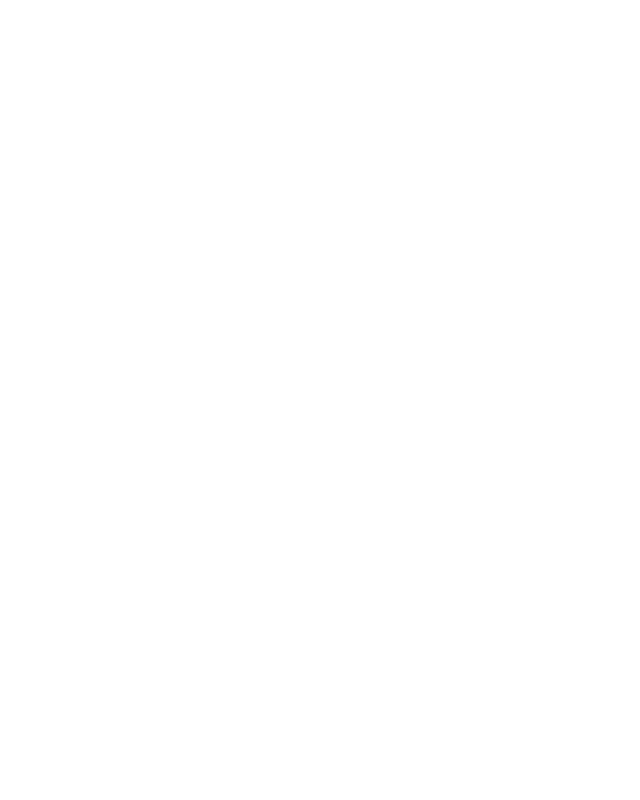
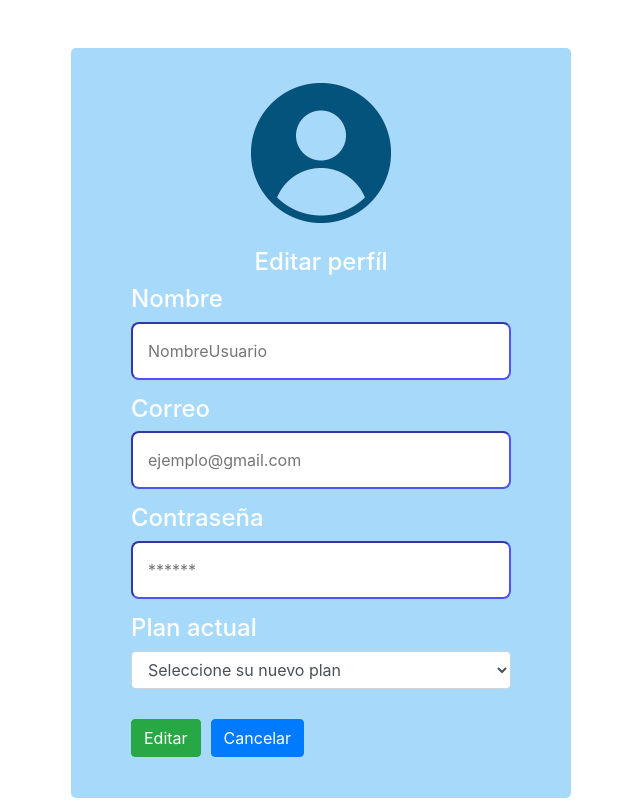
Before and after one commit to MaverickMartinez/Proyecto-Desarrollo-Web, an Angular app in the folder frontend/proyectoDW/: page / in a window 1280 px wide. Shown: the whole page, without its empty margins (319-959 px from the left). Built offline with nearby package versions, Linux system fonts and the light colour scheme.

Commit message:
vistas mudadas a angular

```diff
--- a/frontend/proyectoDW/src/app/app.component.html
+++ b/frontend/proyectoDW/src/app/app.component.html
@@ -1,6 +1,15 @@
 <!--<router-outlet>trabajar aqui</router-outlet>-->
 <!--<app-registro-usuarios></app-registro-usuarios>-->
 <!--<app-iniciar-sesion></app-iniciar-sesion>-->
+<!--<app-home></app-home>-->
+<!--<app-perfil-usuario></app-perfil-usuario>-->
+<app-editar-perfil></app-editar-perfil>
+
+
+
+
+
+
 
   <!--  <nav class="navbar navbar-expand-md fixed-top barraHome">
         <div class="collapse navbar-collapse" id="navbarsExampleDefault">
--- a/frontend/proyectoDW/src/app/app.module.ts
+++ b/frontend/proyectoDW/src/app/app.module.ts
@@ -10,13 +10,17 @@
 import { NgbModule } from '@ng-bootstrap/ng-bootstrap';
 import { IniciarSesionComponent } from './components/iniciar-sesion/iniciar-sesion.component';
 import { HomeComponent } from './components/home/home.component';
+import { PerfilUsuarioComponent } from './componets/perfil-usuario/perfil-usuario.component';
+import { EditarPerfilComponent } from './components/editar-perfil/editar-perfil.component';
 
 @NgModule({
   declarations: [
     AppComponent,
     RegistroUsuariosComponent,
     IniciarSesionComponent,
-    HomeComponent
+    HomeComponent,
+    PerfilUsuarioComponent,
+    EditarPerfilComponent
   ],
   imports: [
     BrowserModule,
--- /dev/null
+++ b/frontend/proyectoDW/src/app/components/editar-perfil/editar-perfil.component.html
@@ -0,0 +1,29 @@
+<!--Componente para editar perfil del usuario-->
+
+<div class="container">
+    <div class="row">
+        <div class="col-12">
+            <section class="registro mt-5" style="height: 750px;">
+                <img class="logo" src="../assets/images/usuario.png" style="margin-bottom: 20px; width: 150px;">
+                <h4 style="text-align: center; margin-top: 5px;">Editar perfíl</h4>
+                <h4 style="margin-top: 5px;">Nombre</h4>
+                <input type="text" class="input" placeholder="NombreUsuario"><br>
+                <h4 style="margin-top: 5px;">Correo</h4>
+                <input type="text" class="input" placeholder="ejemplo@gmail.com"><br>
+                <h4 style="margin-top: 5px;">Contraseña</h4>
+                <input type="text" class="input" placeholder="******"><br>
+                <h4 style="margin-top: 5px;">Plan actual</h4>
+                <select class="form-control">
+                    <option >Seleccione su nuevo plan</option>
+                    <option >Plan gratuito</option>
+                    <option >Plan socio</option>
+                    <option >Plan premium</option>
+                </select>
+                <div style="margin-top: 30px;">
+                 <a href="../vistas/perfilUsuario.html"><button type="button" class="btn btn-success" style="margin-right: 10px;">Editar</button></a>
+                 <a href="../vistas/perfilUsuario.html"><button type="button" class="btn btn-primary">Cancelar</button></a>
+               </div>
+            </section>
+        </div>
+    </div>
+</div>
--- /dev/null
+++ b/frontend/proyectoDW/src/app/components/editar-perfil/editar-perfil.component.ts
@@ -0,0 +1,15 @@
+import { Component, OnInit } from '@angular/core';
+
+@Component({
+  selector: 'app-editar-perfil',
+  templateUrl: './editar-perfil.component.html',
+  styleUrls: ['./editar-perfil.component.css']
+})
+export class EditarPerfilComponent implements OnInit {
+
+  constructor() { }
+
+  ngOnInit(): void {
+  }
+
+}
--- a/frontend/proyectoDW/src/app/components/home/home.component.html
+++ b/frontend/proyectoDW/src/app/components/home/home.component.html
@@ -1 +1,63 @@
-<p>home works!</p>
+<!--Componente para home o espacio de trabajo-->
+
+
+    <nav class="navbar navbar-expand-md fixed-top barraHome">
+        <div class="collapse navbar-collapse" id="navbarsExampleDefault">
+            <img src="../assets/images/logo.png" class="ml-2">
+
+            <form class="form-inline my-2 my-lg-0" style="margin-left: auto;">
+                <img src="../assets/images/usuario.png" class="ml-auto" style="width: 100px;">
+                <a data-toggle="modal" data-target="#perfilModal"><h6 class="letra">Nombre Usuario</h6></a>
+            </form>
+        </div>
+        </nav>
+
+        <main role="main" style="margin-left: 30px; margin-right: 30px;">
+
+            <div class="container-fluid" style="margin-top: 150px;">
+
+                <div class="row" style="margin-top: 30px;">
+
+                        <div class="col-xl-6 col-lg-6 col-md-12 col-sm-12" style="background-color: blueviolet;">
+                            <h1>Html</h1>
+                        </div>
+                        <div class="col-xl-6 col-lg-6 col-md-12 col-sm-12" style="background-color: blue;">
+                            <h1>Css</h1>
+                        </div>
+                        <div class="col-xl-6 col-lg-6 col-md-12 col-sm-12" style="background-color: green;">
+                            <h1>JS</h1>
+                        </div>
+                        <div class="col-xl-6 col-lg-6 col-md-12 col-sm-12" style="background-color: gray;">
+                            <h1>Pagina web</h1>
+                        </div>
+
+                </div>
+
+        </div>
+        <!--
+
+        <div class="footer">
+            <h5 class="ml-auto mr-auto">powered by Codem</h5>
+            <h6>@copyright 2021</h6>
+        </div>
+        -->
+
+        </main><!-- /.container -->
+
+
+
+          <!-- perfilModal -->
+          <div class="modal fade" id="perfilModal" tabindex="-1" aria-labelledby="exampleModalLabel" aria-hidden="true">
+            <div class="modal-dialog">
+              <div class="modal-content">
+
+                <div class="modal-body">
+                    <a href="../vistas/perfilUsuario.html"><h5 class="letra" style="color: black;">Ver perfíl</h5></a><hr>
+                    <a href="../../Proyecto-Desarrollo-Web/index.html"><h5 class="letra" style="color: black;">Cerrar sesión</h5></a>
+                </div>
+                <div class="modal-footer">
+                  <button type="button" class="btn btn-primary" data-dismiss="modal">Cerrar</button>
+                </div>
+              </div>
+            </div>
+          </div>
--- /dev/null
+++ b/frontend/proyectoDW/src/app/componets/perfil-usuario/perfil-usuario.component.html
@@ -0,0 +1,27 @@
+<!--Componente para ver el perfil del usuario-->
+
+
+  <div class="container">
+        <div class="row">
+                <div class="col-12">
+                    <section class="registro mt-5" style="height: 750px;">
+
+                        <img class="logo" src="../assets/images/usuario.png" style="margin-bottom: 20px; width: 150px;">
+                        <h4 style="text-align: center; margin-top: 5px;">Perfíl usuario</h4>
+                        <h4 style="margin-top: 5px;">Nombre</h4>
+                        <input type="text" class="input" placeholder="NombreUsuario"><br>
+                        <h4 style="margin-top: 5px;">Correo</h4>
+                        <input type="text" class="input" placeholder="ejemplo@gmail.com"><br>
+                        <h4 style="margin-top: 5px;">Contraseña</h4>
+                        <input type="text" class="input" placeholder="******"><br>
+                        <h4 style="margin-top: 5px;">Plan actual</h4>
+                        <h5 style="margin-top: 5px;">Gratuito</h5>
+
+                            <div style="margin-top: 30px;">
+                            <a href="../vistas/editarPerfil.html"><button type="button" class="btn btn-success" style="margin-right: 10px;">Editar</button></a>
+                            <a href="../vistas/home.html"><button type="button" class="btn btn-primary">Cancelar</button></a>
+                            </div>
+                    </section>
+                </div>
+        </div>
+  </div>
--- /dev/null
+++ b/frontend/proyectoDW/src/app/componets/perfil-usuario/perfil-usuario.component.ts
@@ -0,0 +1,15 @@
+import { Component, OnInit } from '@angular/core';
+
+@Component({
+  selector: 'app-perfil-usuario',
+  templateUrl: './perfil-usuario.component.html',
+  styleUrls: ['./perfil-usuario.component.css']
+})
+export class PerfilUsuarioComponent implements OnInit {
+
+  constructor() { }
+
+  ngOnInit(): void {
+  }
+
+}
```
Also changed, not shown: frontend/proyectoDW/src/app/components/editar-perfil/editar-perfil.component.css (added), frontend/proyectoDW/src/app/componets/perfil-usuario/perfil-usuario.component.css (added).
